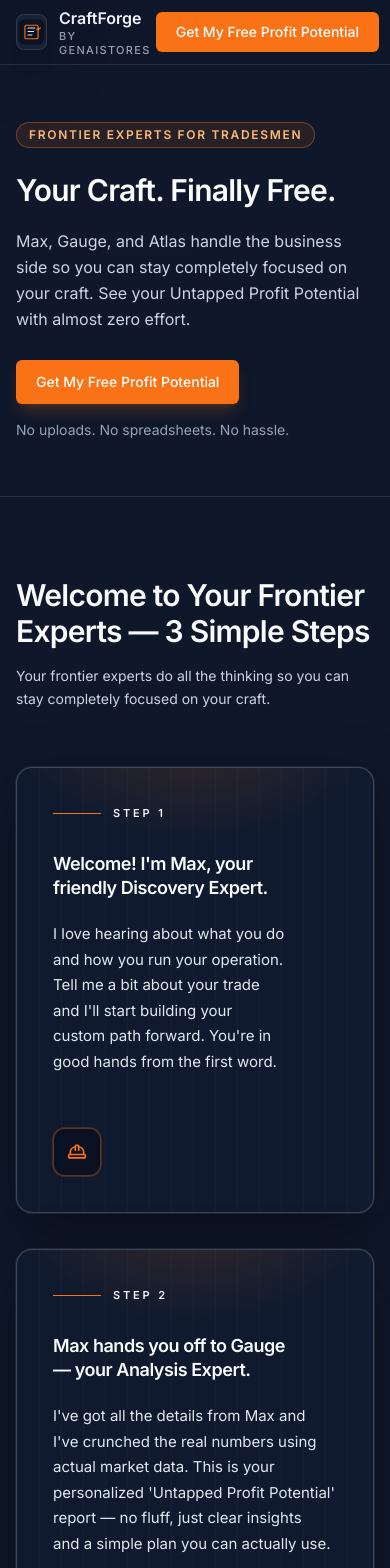
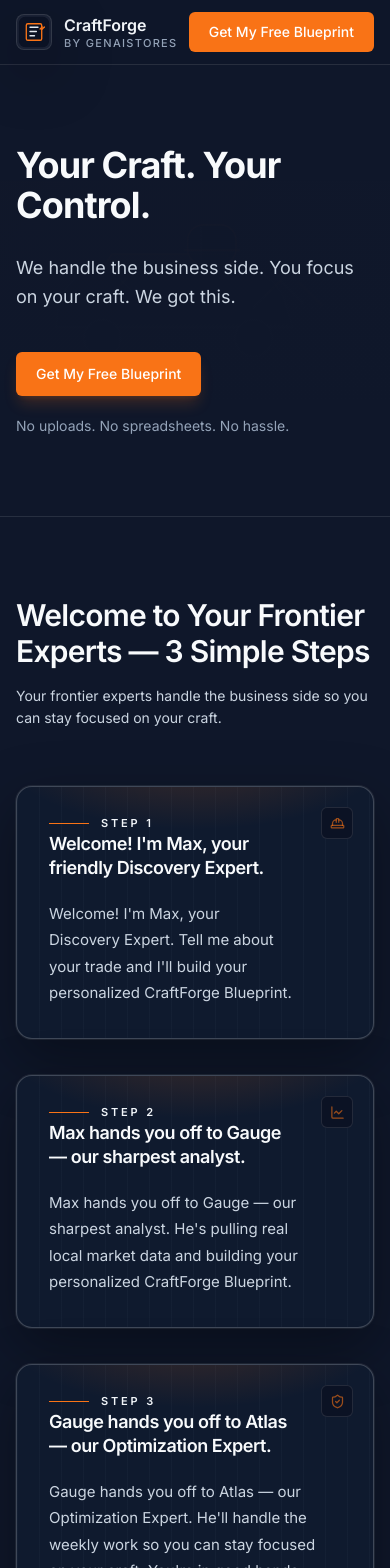
Before and after one commit to Genaistores/craftforge, a Next.js app: page / in a window 390 px wide. Shown: the top 1568 px of the page. Built offline with nearby package versions, Linux system fonts and the light colour scheme.

Commit message:
Final hero update - Your Craft. Your Control. + consistent tone

```diff
--- a/src/app/api/submit-form/route.ts
+++ b/src/app/api/submit-form/route.ts
@@ -36,14 +36,14 @@ function buildEmailHtml(data: SubmitFormBody): string {
   <meta charset="UTF-8" />
   <meta name="viewport" content="width=device-width,initial-scale=1.0" />
   <meta http-equiv="X-UA-Compatible" content="IE=edge" />
-  <title>Max here — Your Untapped Profit Potential report is incoming</title>
+  <title>Max here — Your CraftForge Blueprint is incoming</title>
 </head>
 <body style="margin:0;padding:0;background-color:#09111F;">
 
   <!--[if !mso]><!-->
   <!-- Preheader (hidden preview text) -->
   <div style="display:none;max-height:0;overflow:hidden;mso-hide:all;font-size:1px;color:#09111F;">
-    Gauge is already pulling real market data for ${data.serviceArea}. Your Untapped Profit Potential report is incoming.&nbsp;&zwnj;&nbsp;&zwnj;&nbsp;&zwnj;&nbsp;&zwnj;&nbsp;&zwnj;&nbsp;&zwnj;&nbsp;&zwnj;&nbsp;&zwnj;&nbsp;&zwnj;&nbsp;&zwnj;&nbsp;&zwnj;&nbsp;&zwnj;
+    Gauge is already pulling real market data for ${data.serviceArea}. Your CraftForge Blueprint is incoming.&nbsp;&zwnj;&nbsp;&zwnj;&nbsp;&zwnj;&nbsp;&zwnj;&nbsp;&zwnj;&nbsp;&zwnj;&nbsp;&zwnj;&nbsp;&zwnj;&nbsp;&zwnj;&nbsp;&zwnj;&nbsp;&zwnj;&nbsp;&zwnj;
   </div>
   <!--<![endif]-->
 
@@ -126,7 +126,7 @@ function buildEmailHtml(data: SubmitFormBody): string {
                     </p>
                     <p style="margin:0 0 40px;color:#94A3B8;font-family:${FONT};font-size:15px;line-height:1.75;">
                       Your personalized
-                      <strong style="color:#F97316;">Untapped Profit Potential report</strong>
+                      <strong style="color:#F97316;">CraftForge Blueprint</strong>
                       will be in your inbox very soon. You're in good hands
                       with the whole crew.
                     </p>
@@ -244,8 +244,8 @@ function buildEmailHtml(data: SubmitFormBody): string {
           <tr>
             <td style="padding-top:36px;text-align:center;">
               <p style="margin:0 0 6px;color:#1E293B;font-family:${FONT};font-size:12px;line-height:1.7;">
-                You're receiving this because you requested a free Untapped Profit
-                Potential report from CraftForge.
+                You're receiving this because you requested a free CraftForge
+                Blueprint.
               </p>
               <p style="margin:0;color:#1E293B;font-family:${FONT};font-size:12px;">
                 <a href="https://genaistores.com"
--- a/src/app/layout.tsx
+++ b/src/app/layout.tsx
@@ -17,14 +17,14 @@ export const metadata: Metadata = {
     template: "%s | CraftForge"
   },
   description:
-    "CraftForge by Genaistores LLC is where Max, Gauge, and Atlas — your frontier experts — quietly handle all the business admin so independent tradesmen can stay completely focused on their craft and never have to think about computers again. See your Untapped Profit Potential in under 60 seconds.",
+    "CraftForge by Genaistores LLC is where Max, Gauge, and Atlas — your frontier experts — quietly handle all the business admin so independent tradesmen can stay completely focused on their craft and never have to think about computers again. Get your free CraftForge Blueprint in under 60 seconds.",
   applicationName: "CraftForge",
   category: "Business Services",
   keywords: [
     "CraftForge",
     "Genaistores LLC",
     "tradesmen business support",
-    "untapped profit potential",
+    "CraftForge Blueprint",
     "contractor growth",
     "small business optimization"
   ],
@@ -41,7 +41,7 @@ export const metadata: Metadata = {
   openGraph: {
     title: "CraftForge by Genaistores LLC",
     description:
-      "CraftForge by Genaistores LLC is where Max, Gauge, and Atlas — your frontier experts — quietly handle all the business admin so independent tradesmen can stay completely focused on their craft and never have to think about computers again. See your Untapped Profit Potential in under 60 seconds.",
+      "CraftForge by Genaistores LLC is where Max, Gauge, and Atlas — your frontier experts — quietly handle all the business admin so independent tradesmen can stay completely focused on their craft and never have to think about computers again. Get your free CraftForge Blueprint in under 60 seconds.",
     url: "https://genaistores.com",
     siteName: "CraftForge",
     locale: "en_US",
@@ -59,7 +59,7 @@ export const metadata: Metadata = {
     card: "summary_large_image",
     title: "CraftForge by Genaistores LLC",
     description:
-      "Your frontier experts handle business admin so tradesmen stay focused on their craft. See your Untapped Profit Potential in under 60 seconds."
+      "Your frontier experts handle business admin so tradesmen stay focused on their craft. Get your free CraftForge Blueprint in under 60 seconds."
   }
 };
 
--- a/src/components/audit/AuditDialog.tsx
+++ b/src/components/audit/AuditDialog.tsx
@@ -374,7 +374,7 @@ export function AuditDialog({
                     Sending…
                   </span>
                 ) : (
-                  "Get My Free Profit Potential"
+                  "Get My Free Blueprint"
                 )}
               </Button>
             </DialogFooter>
@@ -411,8 +411,8 @@ export function AuditDialog({
             {/* Body */}
             <p className="mb-4 text-lg leading-relaxed text-slate-300 sm:text-xl">
               I&apos;ve got your info. Our team is already analyzing everything.
-              You&apos;ll receive your personalized Untapped Profit Potential
-              report very soon. You&apos;re in good hands.
+              You&apos;ll receive your personalized CraftForge Blueprint very
+              soon. You&apos;re in good hands.
             </p>
 
             {/* Crew line */}
--- a/src/components/marketing/email-signup-footer.tsx
+++ b/src/components/marketing/email-signup-footer.tsx
@@ -29,15 +29,15 @@ export function EmailSignupFooter() {
               className="h-10 bg-craftOrange text-white hover:bg-craftOrange/90"
               disabled={!email.trim()}
             >
-              Get My Free Profit Potential
+              Get My Free Blueprint
             </Button>
           }
         />
       </div>
 
       <p className="mt-2 text-xs text-slate-400">
-        Enter your email to request your free Untapped Profit Potential
-        report. We’ll email it to you. No spam.
+        Enter your email to request your free CraftForge Blueprint.
+        We&apos;ll email it to you. No spam.
       </p>
     </div>
   );
--- a/src/components/marketing/hero.tsx
+++ b/src/components/marketing/hero.tsx
@@ -17,33 +17,28 @@ export function Hero() {
         <div className="absolute inset-0 bg-gradient-to-b from-[#0F172A]/55 via-[#0F172A]/85 to-[#0F172A]" />
       </div>
 
-      <div className="relative mx-auto max-w-7xl px-4 pb-14 pt-14 sm:px-6 sm:pb-20 sm:pt-20 lg:pb-24 lg:pt-24">
+      <div className="relative mx-auto max-w-7xl px-4 pb-20 pt-20 sm:px-6 sm:pb-28 sm:pt-28 lg:pb-36 lg:pt-36">
         <div className="max-w-3xl">
-          <p className="mb-6 inline-flex items-center rounded-full border border-craftOrange/40 bg-craftOrange/10 px-3 py-1 text-xs font-semibold uppercase tracking-[0.14em] text-orange-300 sm:mb-8">
-            Frontier Experts For Tradesmen
-          </p>
-          <h1 className="text-3xl font-semibold tracking-tight text-slate-50 sm:text-5xl lg:text-6xl">
-            Your Craft. Finally Free.
+          <h1 className="text-4xl font-bold tracking-tight text-slate-50 sm:text-6xl lg:text-7xl">
+            Your Craft. Your Control.
           </h1>
 
-          <p className="mt-5 text-base leading-relaxed text-slate-300 sm:mt-6 sm:text-lg">
-            Max, Gauge, and Atlas handle the business side so you can stay
-            completely focused on your craft. See your Untapped Profit
-            Potential with almost zero effort.
+          <p className="mt-7 text-lg leading-relaxed text-slate-300 sm:mt-8 sm:text-xl">
+            We handle the business side. You focus on your craft. We got this.
           </p>
 
-          <div className="mt-7">
+          <div className="mt-10">
             <AuditDialog
               trigger={
                 <Button
                   size="lg"
                   className="bg-craftOrange text-white shadow-lg shadow-craftOrange/20 hover:bg-craftOrange/90"
                 >
-                  Get My Free Profit Potential
+                  Get My Free Blueprint
                 </Button>
               }
             />
-            <p className="mt-4 text-sm text-slate-400">
+            <p className="mt-5 text-sm text-slate-400">
               No uploads. No spreadsheets. No hassle.
             </p>
           </div>
--- a/src/components/marketing/how-it-works.tsx
+++ b/src/components/marketing/how-it-works.tsx
@@ -7,21 +7,21 @@ const steps = [
     step: "STEP 1",
     title: "Welcome! I'm Max, your friendly Discovery Expert.",
     description:
-      "I love hearing about what you do and how you run your operation. Tell me a bit about your trade and I'll start building your custom path forward. You're in good hands from the first word.",
+      "Welcome! I'm Max, your Discovery Expert. Tell me about your trade and I'll build your personalized CraftForge Blueprint.",
     icon: HardHat
   },
   {
     step: "STEP 2",
-    title: "Max hands you off to Gauge — your Analysis Expert.",
+    title: "Max hands you off to Gauge — our sharpest analyst.",
     description:
-      "I've got all the details from Max and I've crunched the real numbers using actual market data. This is your personalized 'Untapped Profit Potential' report — no fluff, just clear insights and a simple plan you can actually use.",
+      "Max hands you off to Gauge — our sharpest analyst. He's pulling real local market data and building your personalized CraftForge Blueprint.",
     icon: LineChart
   },
   {
     step: "STEP 3",
-    title: "Gauge hands you off to Atlas — your Optimization Expert.",
+    title: "Gauge hands you off to Atlas — our Optimization Expert.",
     description:
-      "I've taken everything Max and Gauge learned and built you the complete plan. Here's exactly which package fits you best and the real savings numbers you can expect. I'll handle the weekly work so you can stay focused on your craft.",
+      "Gauge hands you off to Atlas — our Optimization Expert. He'll handle the weekly work so you can stay focused on your craft. You're in good hands.",
     icon: ShieldCheck
   }
 ];
@@ -35,8 +35,8 @@ export function HowItWorks() {
             Welcome to Your Frontier Experts — 3 Simple Steps
           </h2>
         </div>
-        <div className="max-w-xl text-sm leading-relaxed text-slate-300">
-          Your frontier experts do all the thinking so you can stay completely
+        <div className="max-w-sm text-sm leading-relaxed text-slate-300">
+          Your frontier experts handle the business side so you can stay
           focused on your craft.
         </div>
       </div>
@@ -52,23 +52,26 @@ export function HowItWorks() {
               <div className="pointer-events-none absolute inset-0 z-0 bg-[linear-gradient(90deg,rgba(148,163,184,0.1)_1px,transparent_1px)] opacity-40 [background-size:22px_22px]" />
               <div className="pointer-events-none absolute inset-0 z-0 bg-[radial-gradient(ellipse_95%_55%_at_50%_-15%,rgba(249,115,22,0.2)_0%,transparent_58%)]" />
 
-              <CardHeader className="relative z-10 flex flex-1 flex-col space-y-0 p-9 pb-9 sm:p-10 sm:pb-10">
-                <div className="mb-7 flex min-h-[1.25rem] items-center gap-3 text-[11px] font-semibold uppercase tracking-[0.26em] text-slate-400">
-                  <span className="h-px w-12 shrink-0 bg-craftOrange" aria-hidden="true" />
+              <CardHeader className="relative z-10 flex flex-1 flex-col space-y-0 px-8 pb-8 pt-7 sm:px-9 sm:pb-9 sm:pt-8">
+                {/* Icon badge — top-right, deliberately small and subtle */}
+                <div className="absolute right-5 top-5 flex h-8 w-8 items-center justify-center rounded-md border border-white/10 bg-[#0B1224]">
+                  <Icon className="h-[15px] w-[15px] text-craftOrange/60" aria-hidden="true" />
+                </div>
+
+                {/* Step label */}
+                <div className="mb-6 flex items-center gap-3 text-[11px] font-semibold uppercase tracking-[0.26em]">
+                  <span className="h-px w-10 shrink-0 bg-craftOrange" aria-hidden="true" />
                   <span className="text-slate-100">{s.step}</span>
                 </div>
-                <div className="flex flex-1 flex-col gap-7 sm:flex-row sm:items-start sm:justify-between sm:gap-8">
-                  <div className="min-w-0 flex-1 space-y-5">
-                    <CardTitle className="text-balance text-lg font-semibold leading-snug tracking-tight text-slate-50 sm:text-xl">
-                      {s.title}
-                    </CardTitle>
-                    <p className="text-balance text-[15px] leading-[1.7] text-slate-200">
-                      {s.description}
-                    </p>
-                  </div>
-                  <div className="flex h-12 w-12 shrink-0 items-center justify-center self-start rounded-xl border border-craftOrange/35 bg-[#0B1224] shadow-inner shadow-black/25 ring-1 ring-craftOrange/20 sm:mt-0.5">
-                    <Icon className="h-5 w-5 text-craftOrange" aria-hidden="true" />
-                  </div>
+
+                {/* Text — pr clears the icon badge */}
+                <div className="flex flex-1 flex-col space-y-5 pr-6">
+                  <CardTitle className="text-balance text-lg font-semibold leading-snug tracking-tight text-slate-50 sm:text-xl">
+                    {s.title}
+                  </CardTitle>
+                  <p className="text-balance text-[15px] leading-[1.75] text-slate-300">
+                    {s.description}
+                  </p>
                 </div>
               </CardHeader>
             </Card>
--- a/src/components/marketing/navbar.tsx
+++ b/src/components/marketing/navbar.tsx
@@ -33,7 +33,7 @@ export function Navbar() {
           <AuditDialog
             trigger={
               <Button className="h-10 bg-craftOrange px-5 text-white hover:bg-craftOrange/90">
-                Get My Free Profit Potential
+                Get My Free Blueprint
               </Button>
             }
           />
```
